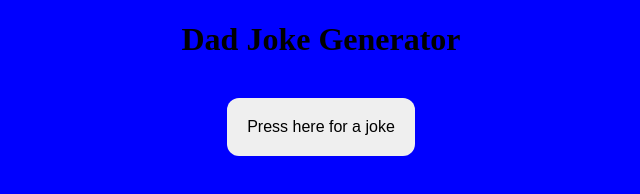
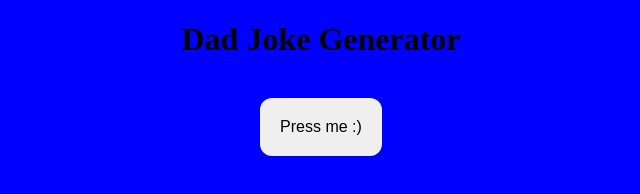
Before and after one commit to BRoberts98/DadJokeGen, a plain HTML site: page index.html in a window 1280 px wide. Shown: the whole page, without its empty margins (319-959 px from the left). Drawn offline with Linux system fonts and the light colour scheme.

Commit message:
Update index.html

```diff
--- a/index.html
+++ b/index.html
@@ -13,7 +13,7 @@
         <!--- Quote will display here-->
     </div>
     <br/>
-    <button onclick="newQuote()">Press here for a joke</button>
+    <button onclick="newQuote()">Press me :)</button>
     <script src="script.js"></script>
 </body>
 </html>
```
